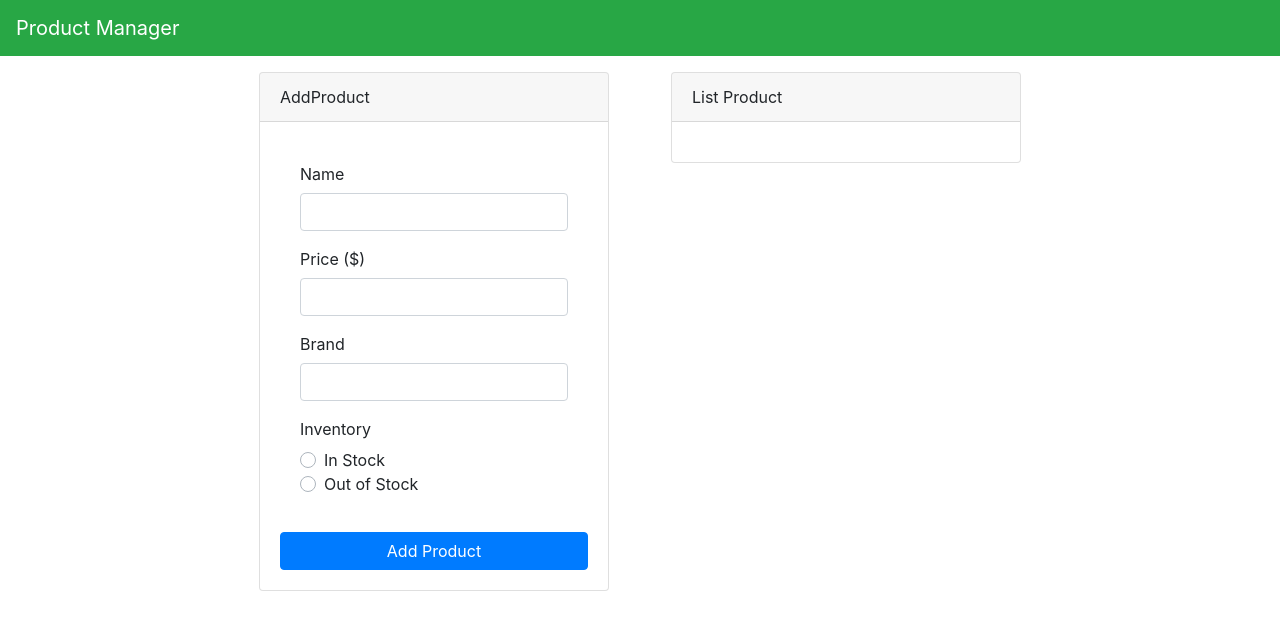
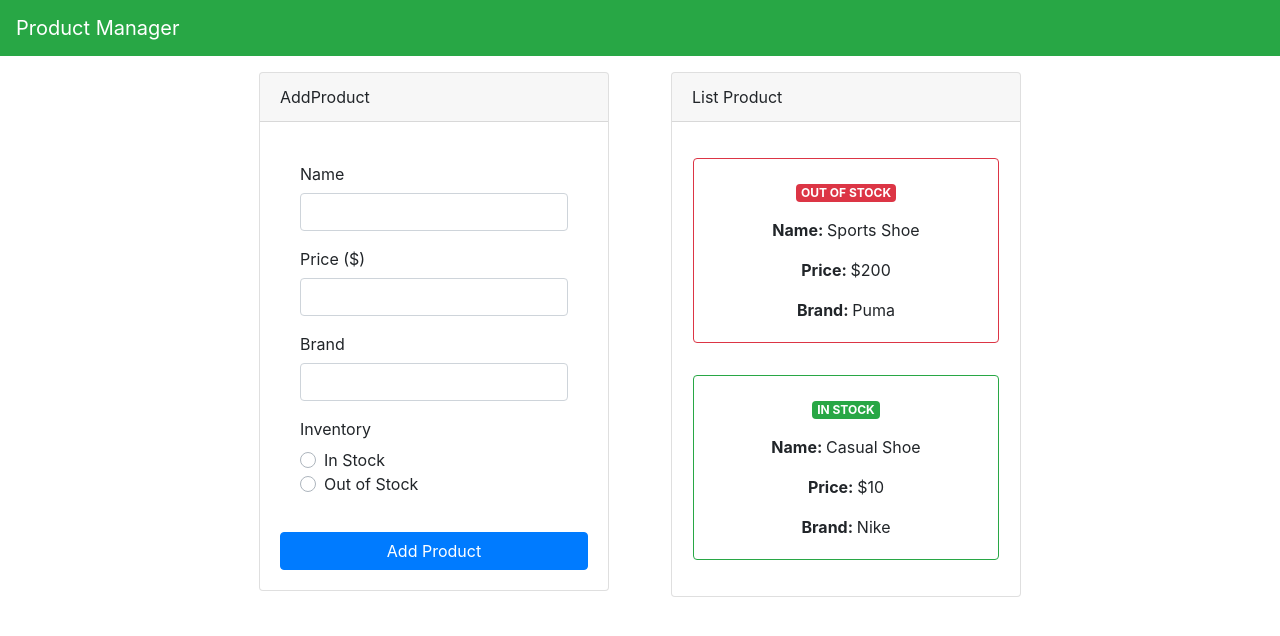
Before and after one commit to git4ruby/mohit-product-manager, a Vue app: page / in a window 1280 px wide. Shown: the top 636 px of the page. Built offline with nearby package versions, Linux system fonts and the light colour scheme; data requests are answered from the project's data file.

Commit message:
Retreive data and list products in UI

```diff
--- a/db.json
+++ b/db.json
@@ -11,7 +11,7 @@
       "name": "Casual Shoe",
       "price": "$10",
       "brand": "Nike",
-      "inventoryStatus": false,
+      "inventoryStatus": true,
       "id": 2
     }
   ]
--- a/src/App.vue
+++ b/src/App.vue
@@ -4,7 +4,7 @@
     <b-container>
       <b-row class="justify-content-center">
         <AddProduct />
-        <ListProduct />
+        <ListProduct :products="productList"/>
       </b-row>
     </b-container>
   </div>
--- a/src/components/ListProduct.vue
+++ b/src/components/ListProduct.vue
@@ -1,15 +1,27 @@
 <template>
   <b-col md="4" class="m-3">
     <b-card header="List Product">
-      <b-card-text>
-      </b-card-text>
+      <b-card-group deck>
+        <b-card
+          style="min-width: 50%"
+          class="m-3"
+          :border-variant="product.inventoryStatus? 'success':'danger'"
+          align="center"
+          v-for="product in products" :key="product.id"
+        >
+          <b-badge class="mb-3" :variant="product.inventoryStatus? 'success':'danger'">{{ product.inventoryStatus? 'IN STOCK':'OUT OF STOCK' }}</b-badge>
+          <b-card-text><strong>Name: </strong>{{ product.name }}</b-card-text>
+          <b-card-text><strong>Price: </strong>{{ product.price }}</b-card-text>
+          <b-card-text><strong>Brand: </strong>{{ product.brand }}</b-card-text>
+        </b-card>
+      </b-card-group>
     </b-card>
   </b-col>
 </template>
 
 <script>
 export default {
-
+  props: ['products']
 }
 </script>
 
```
